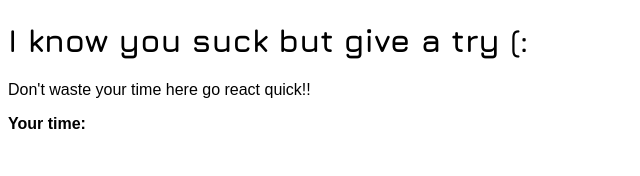
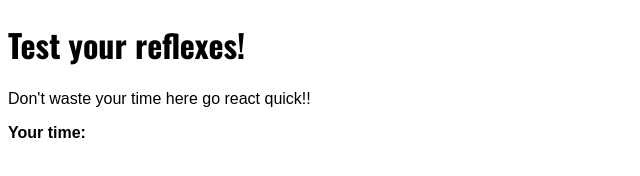
Before and after one commit to djmagnusa/reflex-training, a plain HTML site: page index.html in a window 1280 px wide. Shown: the whole page, without its empty margins (0-640 px from the left). Drawn offline with nearby package versions, Linux system fonts and the light colour scheme; files that its build step writes are made by us from their sources.

Commit message:
fixing script path

```diff
--- a/index.html
+++ b/index.html
@@ -8,7 +8,7 @@
 
 	<style>
 
-		@import url('https://fonts.googleapis.com/css2?family=Jura:wght@700&display=swap');
+		@import url('https://fonts.googleapis.com/css2?family=Oswald:wght@700&display=swap');
 
 	</style>
 
@@ -16,7 +16,7 @@
 
 <body>
 
-	<h1>I know you suck but give a try (:</h1>
+	<h1>Test your reflexes!</h1>
 
 	<p>Don't waste your time here go react quick!!</p>
 
@@ -25,7 +25,7 @@
     <div id="shape"></div>
 
 
-	<script type="text/javascript" src="script.js"></script>
+	<script type="text/javascript" src="..../public/js/script.js"></script>
 
 
 </body>
--- a/public/css/style.css
+++ b/public/css/style.css
@@ -26,6 +26,6 @@ body{
 
       h1{
 
-        font-family: 'Jura', sans-serif;
+        font-family: 'Oswald', sans-serif;
 
       }
```
